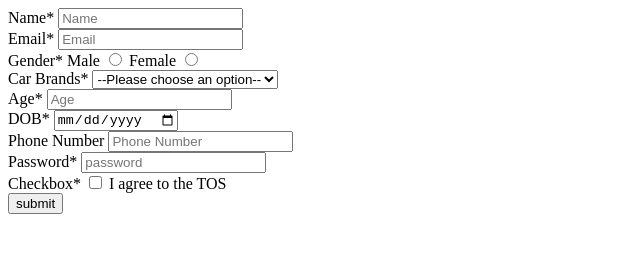
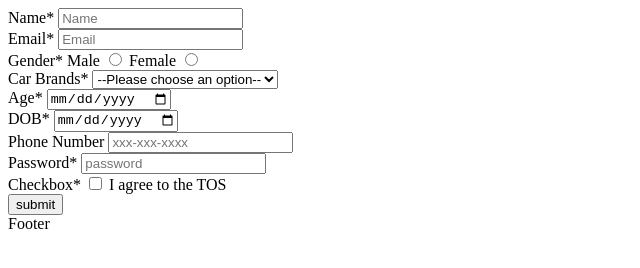
Before and after one commit to acciojob/signup-form-car-vinayancha97, a website: page main.html in a window 1280 px wide. Shown: the whole page, without its empty margins (0-640 px from the left). Drawn offline with Linux system fonts and the light colour scheme.

Commit message:
created a submission

```diff
--- a/main.html
+++ b/main.html
@@ -7,59 +7,50 @@
 </head>
 
 <body>
-	<!-- the entire body must be written by student -->
 	<form action="" method="post">
-		<label for = "name">Name*</label>
-		<input type = "text" id = "name" placeholder = "Name" required>
+          <label for="name">Name*</label>
+		  <input type="text" name="name" id="name" placeholder="Name" required>
 		  <br>
-
-		<lable for ="Email">Email*</label>
-		<input type = "email" name="email" id="email" placeholder="Email" required>
+		  <label for="email">Email*</label>
+		  <input type="email" name="email" id="email" placeholder="Email" required>
 		  <br>
-
-		<label for ="Gender">Gender*</label>
-		<lable for = "Male">Male</label>
-		<input type = "radio" name="gender" id="gender_m" required>
-		<lable for = "female">Female</label>
-		<input type = "radio" name="gender" id="gender_f" required>
+		  <label for="gender">Gender*</label>
+		  <label for="Male">Male</label>
+		  <input type="radio" name="gender" id="gender_m" required>
+		  <label for="Female">Female</label>
+		  <input type="radio" name="gender" id="gender_m" required>
 		  <br>
-
-		<lable for="cars">Car Brands*</label>
-		<select name = "cars" id = "cars">
+		  <label for="cars">Car Brands*</label>
+		  <select name="cars" id="cars">
 			<option value="--Please choose an option--" disabled selected>--Please choose an option--</option>
 			<option id="cars" value="BMW" required>BMW</option>
 			<option id="cars" value="Audi" required>Audi</option>
 			<option id="cars" value="Mercedez" required>Mercedez</option>
 		  </select>
 		  <br>
-
-		<label for= "age">Age*</label>
-		<input type="number" name="age" id="age" placeholder="Age" required>
+		  <label for="age">Age*</label>
+		  <input type="date" name="age" id="age" placeholder="Age" required>
 		  <br>
-
-		<label for ="dob">DOB*</label>
-		<input type="date" name = "dob" id = "dob" placeholder="dob" required>
+		  <label for="dob">DOB*</label>
+		  <input type="date" name="dob" id="dob" required>
 		  <br>
-
 		  <label for="tel">Phone Number</label>
-		<input type ="tel" name ="required" id = "required" placeholder="Phone Number" required>
+		  <input type="tel" name="tel" id="tel" placeholder="xxx-xxx-xxxx">
 		  <br>
-
 		  <label for="password">Password*</label>
 		  <input type="password" name="password" placeholder="password" id="password" required>
 		  <br>
 		  <label for="tos">Checkbox*</label>
 		  <input type="checkbox" name="tos" id="tos" required>
 		  <label for="tos">I agree to the TOS</label>
-
 		  <br>
 		  <button type="submit">submit</button>
-
-
 	</form>
+	<!-- the entire body must be written by student -->
     <script type="text/javascript" src="./script.js">
 </script>
 
 </body>
 
 </html>
+Footer
```
Lines whose indentation alone changed are shown as unchanged.
